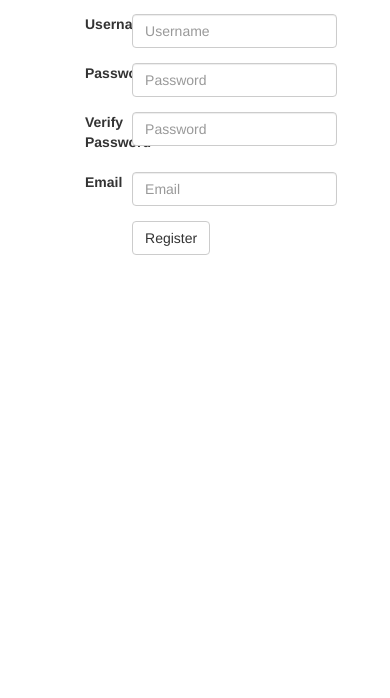
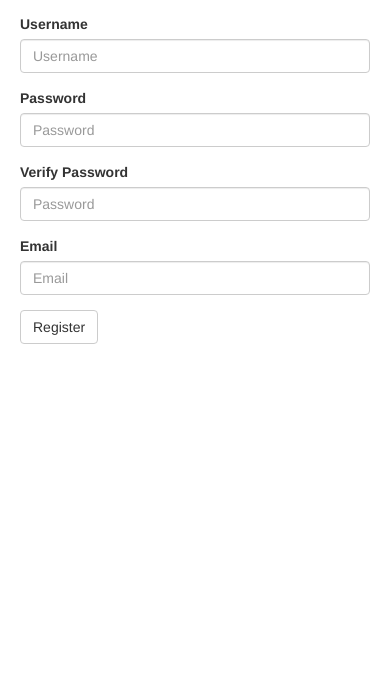
Before and after one commit to snehag28/WebDevSpring2016, a website: page public/assignment/register.html in a window 390 px wide. Shown: the part 146-844 px from the top of the page. Drawn offline with nearby package versions, Linux system fonts and the light colour scheme.

Commit message:
Testing on phone - 2

```diff
--- a/public/assignment/register.html
+++ b/public/assignment/register.html
@@ -49,7 +49,7 @@
 
 <div class="container-fluid">
     <div class="row">
-        <div class="col-xs-3 col-xs-2 sidebar">
+        <div class="col-sm-3 col-md-2 sidebar">
             <ul class="nav nav-sidebar">
                 <li><a href="home.html">Home</a></li>
                 <li><a href="profile.html">Profile</a></li>
@@ -57,37 +57,37 @@
                 <li><a href="forms.html">Forms</a></li>
             </ul>
         </div>
-        <div class="col-xs-9 col-xs-offset-3 col-xs-10 col-xs-offset-2 main">
+        <div class="col-sm-9 col-sm-offset-3 col-md-10 col-md-offset-2 main">
             <h1>Register</h1>
             <br>
             <form class="form-horizontal">
                 <div class="form-group">
-                    <label for="username" class="col-xs-2 control-label">Username</label>
-                    <div class="col-xs-10">
+                    <label for="username" class="col-sm-2 control-label">Username</label>
+                    <div class="col-sm-10">
                         <input type="text" class="form-control" id="username" placeholder="Username">
                     </div>
                 </div>
                 <div class="form-group">
-                    <label for="inputPassword" class="col-xs-2 control-label">Password</label>
-                    <div class="col-xs-10">
+                    <label for="inputPassword" class="col-sm-2 control-label">Password</label>
+                    <div class="col-sm-10">
                         <input type="password" class="form-control" id="inputPassword" placeholder="Password">
                     </div>
                 </div>
                 <div class="form-group">
-                    <label for="inputPassword1" class="col-xs-2 control-label">Verify Password</label>
-                    <div class="col-xs-10">
+                    <label for="inputPassword1" class="col-sm-2 control-label">Verify Password</label>
+                    <div class="col-sm-10">
                         <input type="password" class="form-control" id="inputPassword1" placeholder="Password">
                     </div>
                 </div>
                 <div class="form-group">
-                    <label for="inputEmail" class="col-xs-2 control-label">Email</label>
-                    <div class="col-xs-10">
+                    <label for="inputEmail" class="col-sm-2 control-label">Email</label>
+                    <div class="col-sm-10">
                         <input type="email" class="form-control" id="inputEmail" placeholder="Email">
                     </div>
                 </div>
 
                 <div class="form-group">
-                    <div class="col-xs-offset-2 col-xs-10">
+                    <div class="col-sm-offset-2 col-sm-10">
                         <a href="profile.html" class="btn btn-default">Register</a>
                     </div>
                 </div>
```
Also changed, not shown: public/assignment/login.html (+7 -7 lines).
